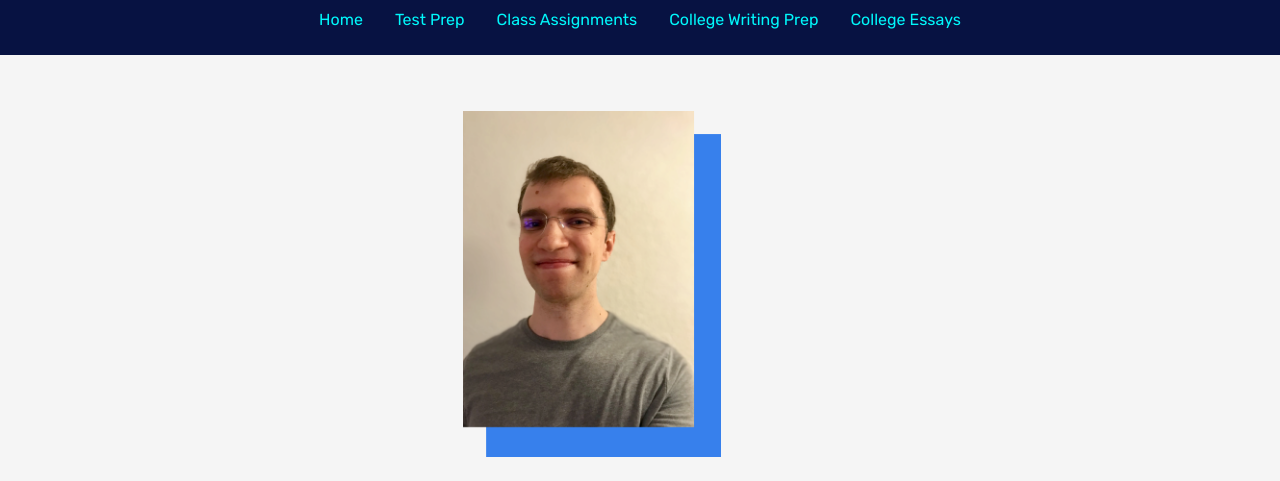
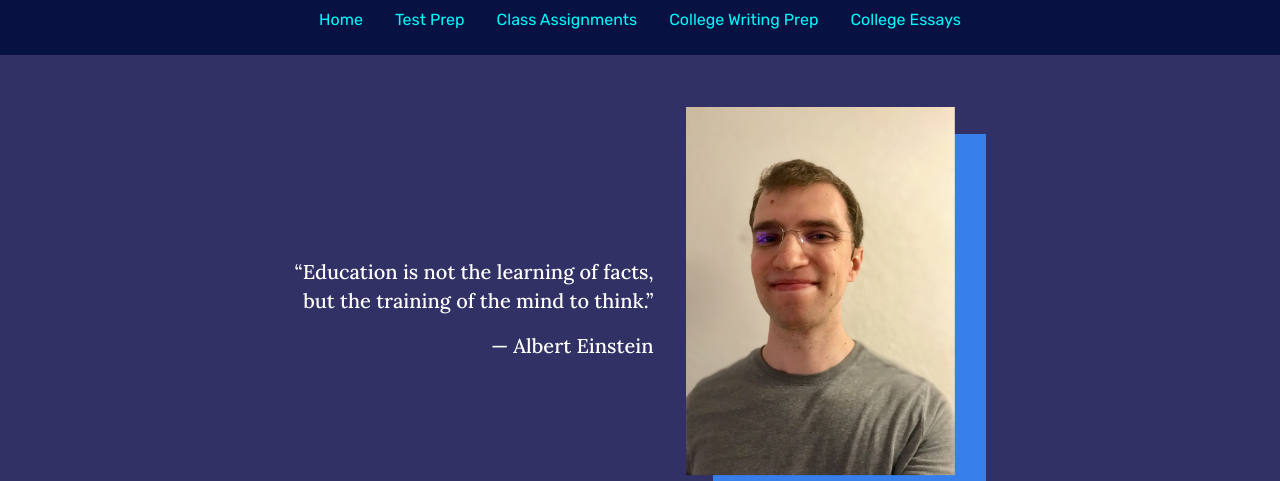
Before and after one commit to jackmanzer/grammarpro-website, a plain HTML site: page about.html in a window 1280 px wide. Shown: the part 148-629 px from the top of the page. Drawn offline with Linux system fonts and the light colour scheme.

Commit message:
Continued edits to secondary content

```diff
--- a/about.html
+++ b/about.html
@@ -7,7 +7,7 @@
    <meta http-equiv="X-UA-Compatible" content="ie=edge">
    <link href="https://fonts.googleapis.com/css2?family=Lora:ital,wght@0,400;0,500;0,600;0,700;1,400;1,500;1,600;1,700&display=swap" rel="stylesheet">
    <link href="https://fonts.googleapis.com/css2?family=Rubik:ital,wght@0,300;0,400;0,500;0,600;0,700;1,300;1,400;1,500;1,600;1,700&display=swap" rel="stylesheet">
-
+   <!-- <link rel="stylesheet" href="http://basehold.it/8">  -->
    <link rel="stylesheet" href="styles.css">
 </head>
 <body>
@@ -48,11 +48,16 @@
 
 <section class="secondary-content">
     <div class="sec-img-background">
+        <div class="sec-con-blockquote">
+            <p>“Education is not the learning of facts, <br>
+                but the training of the mind to think.”
+            <span>&#8212; Albert Einstein</span>
+        </div>
         <img src="img/headshot-alternate.png">
     </div>
-    <div class="sec-img-wrap">
-     <img class="sec-wrap-img" src="img/headshot-alternate.png">
-    </div>
+
+     <!-- <img class="sec-wrap-img" src="img/headshot-alternate.png"> -->
+
 
     <div class="sec-text-wrap">
         <h2>About</h2>
--- a/styles.css
+++ b/styles.css
@@ -1069,6 +1069,10 @@ ul {
     display: none;
 }
 
+.sec-con-blockquote {
+    display: none;
+}
+
 
 .secondary-content h2 {
     align-self: flex-start;
@@ -1083,7 +1087,7 @@ ul {
     margin-top: 1.25rem;
 }
 
-.secondary-content p {
+.sec-text-wrap p {
     width: calc(100% - 2rem);
     margin: 0 auto;
     hyphens: auto;
@@ -1110,26 +1114,60 @@ ul {
 .secondary-content img {
     margin-top: 1rem;
     margin-bottom: 1rem;
-    width: calc(100% - 6rem);
-    max-width: 17.6875em;
-    margin-right: 10%;
+    margin-right: 13%;
+    max-width: 15em;
 }
 
-.sec-wrap-img {
+/* .sec-wrap-img {
     display: none;
-}
+} */
 
 /**** END: SECONDARY CONTENT BASE STYLES ****/
 
 /**** BEGIN: SECONDARY CONTENT MEDIA QUERIES ****/
 
-@media screen and (min-width: 602px) {
+@media screen and (min-width: 580px) {
+
+    .secondary-content {
+        padding-top: 0;
+    }
     .sec-text-wrap {
-        width: 35.6em;
+        max-width: 35.6em;
+    }
+
+    .sec-img-background {
+        padding-top: 4.8em;
+        background-color: #313166;
+        display: flex;
+        align-items: center;
+        justify-content: center;
+        padding-bottom: 2em;
+    }
+
+    .secondary-content img {
+        text-align: none;
+        margin-right: 0;
+    }
+    .sec-img-background p {
+        color: white;
+        margin-right: 1.5rem;
+        font-weight: 500;
+    }
+
+    .sec-img-background span {
+        margin-top: 1rem;
+        font-weight: 500;
+        display: block;
+        color: white;
+        line-height: 145%;
     }
 
     .secondary-content ul {
         margin-left: 1em;
+    }
+
+    .sec-con-blockquote {
+        display: block;
     }
 
 
@@ -1138,23 +1176,15 @@ ul {
 @media screen and (min-width: 690px) {
 
     .sec-img-background {
-        display: none;
-    }
-    .secondary-content {
-        padding-top: 2em;
+         padding-top: 1.8em;
     }
 
-    .sec-wrap-img {
-        display: block;
-        margin: 0;
-    }
-    .sec-img-wrap {
-        margin: 0;
+
+    .sec-img-background p {
+       margin-right: 2rem;
     }
 
-    .sec-content img {
-        width: 600px;
-    }
+
 
     .alt-nav {
         display: block;
```
